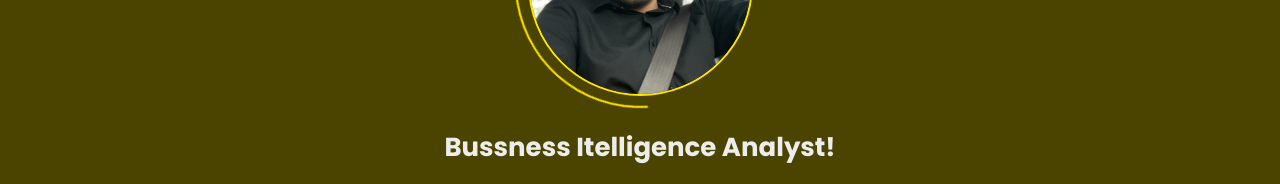
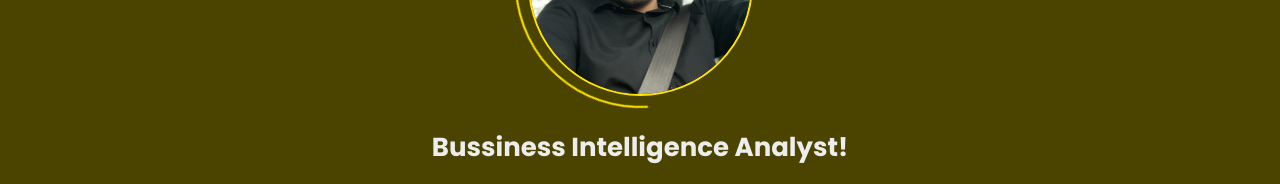
Before and after one commit to victorsa2/portfolio, a plain HTML site: page victor/index.html in a window 1280 px wide. Shown: the part 1200-1384 px from the top of the page. Drawn offline with nearby package versions, Linux system fonts and the light colour scheme; files whose address does not match are found by name.

Commit message:
Update index.html

```diff
--- a/victor/index.html
+++ b/victor/index.html
@@ -64,7 +64,7 @@
         </div>
 
         <div class="about-content">
-            <h3>Bussness Itelligence Analyst!</h3>
+            <h3>Bussiness Intelligence Analyst!</h3>
             <p>I have been engaged in data extraction, processing, and analysis utilizing tools such as SQL, Python
                 , VBA, and creating dashboards using Power BI. My work includes leveraging design tools with a focus
                  on the insurance brokerage industry. Currently, I am in my fourth year of pursuing a degree in Mechatronics Engineering
```
